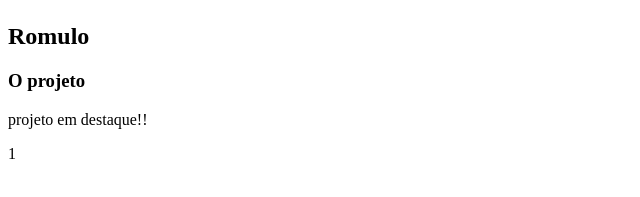
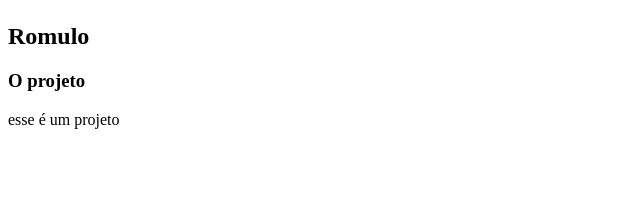
Before and after one commit to Romulo-Ladeira/portfolio-github, a React (Create React App) app: page / in a window 1280 px wide. Shown: the part 309-506 px from the top of the page, without its empty margins (0-640 px from the left). Built offline with nearby package versions, Linux system fonts and the light colour scheme.

Commit message:
exercicio-6

```diff
--- a/src/App.js
+++ b/src/App.js
@@ -6,7 +6,7 @@ function App() {
   return (
    <>
     <Sumary imagem="https://github.com/Romulo-Ladeira.png" nome="Romulo" />
-    <Repository titulo="O projeto" descricao={1}  destacar={false}/>
+    <Repository titulo="O projeto" descricao="esse é um projeto" destacar={false}/>
     </>
   )
 }
--- a/src/components/Repository/Repository.js
+++ b/src/components/Repository/Repository.js
@@ -4,7 +4,10 @@ export function Repository({titulo, descricao, destacar}){
     return(
         <article>
             <h3>{titulo}</h3>
-            <span>projeto em destaque!!</span>
+            {destacar?
+            <span>projeto em destaque!!</span>:
+            <span></span>}
+
             <p>{descricao}</p>
         </article>
     )
```
